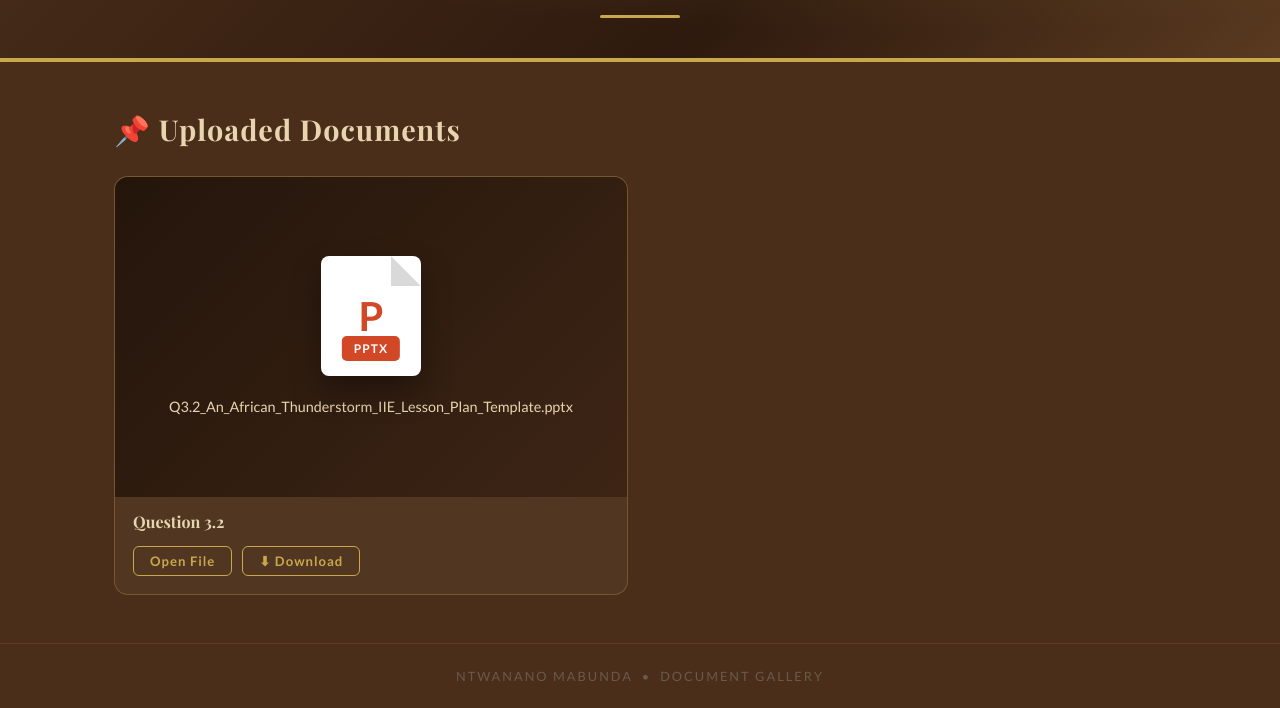
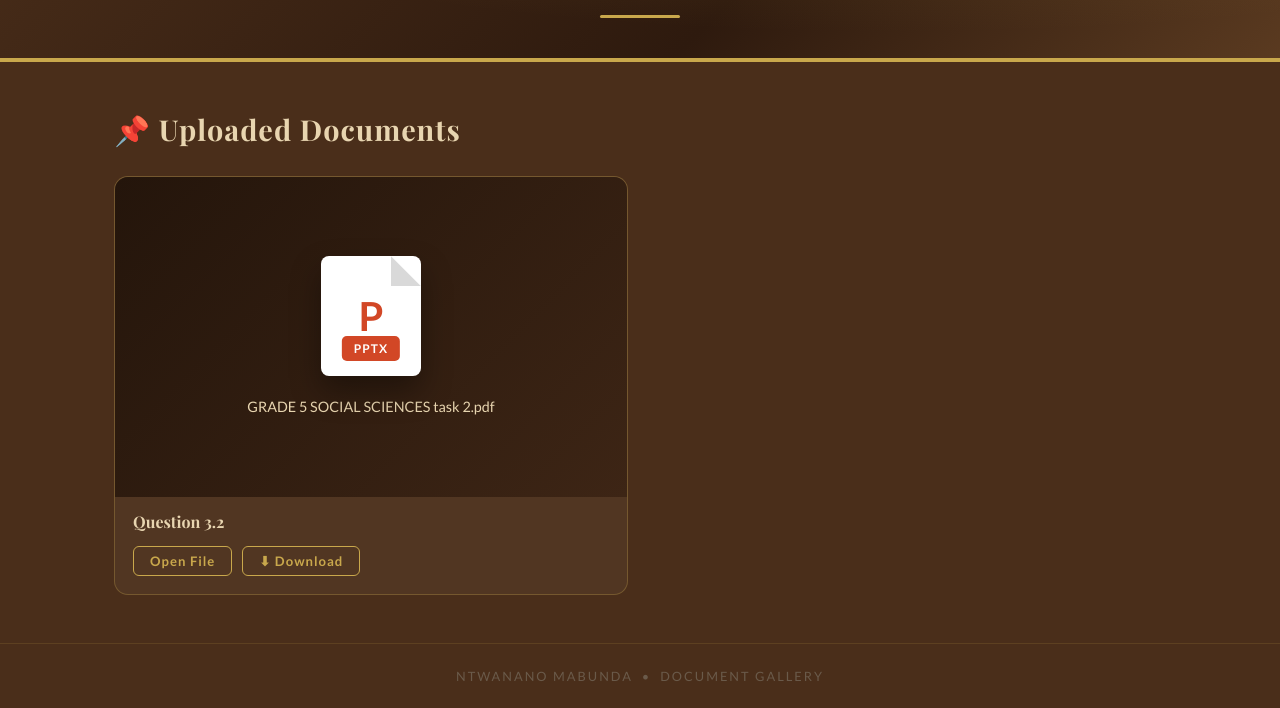
Before and after one commit to Journey4Change/ntwanano, a plain HTML site: page index.html in a window 1280 px wide. Shown: the part 179-887 px from the top of the page. Drawn offline with nearby package versions, Linux system fonts and the light colour scheme.

Commit message:
Replace PPTX file with PDF file in index.html

```diff
--- a/index.html
+++ b/index.html
@@ -309,7 +309,7 @@
                     </div>
                 </div>
                 <div class="file-name">
-                    Q3.2_An_African_Thunderstorm_IIE_Lesson_Plan_Template.pptx
+                    GRADE 5 SOCIAL SCIENCES task 2.pdf
                 </div>
             </div>
 
@@ -321,14 +321,14 @@
                 <div class="card-actions">
                     <a
                         class="view-btn"
-                        href="Q3.2_An_African_Thunderstorm_IIE_Lesson_Plan_Template.pptx"
+                        href="GRADE_5_SOCIAL_SCIENCES_task_2.pdf"
                         target="_blank"
                         rel="noopener noreferrer">
                         Open File
                     </a>
                     <a
                         class="download-btn"
-                        href="Q3.2_An_African_Thunderstorm_IIE_Lesson_Plan_Template.pptx"
+                        href="GRADE_5_SOCIAL_SCIENCES_task_2.pdf"
                         download>
                         ⬇ Download
                     </a>
```
